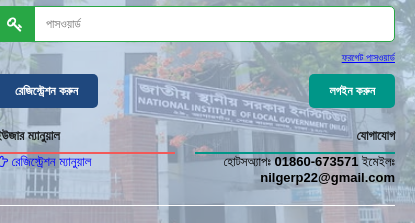
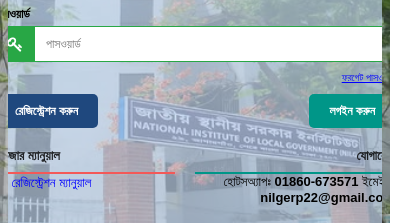
Before and after one commit to momotaakter/Myform, a plain HTML site: page index.html in a window 390 px wide. Shown: the part 220-443 px from the top of the page, 415 px wide, since content can reach past the window. Drawn offline with Linux system fonts and the light colour scheme.

Commit message:
responsive issue

```diff
--- a/css/index.css
+++ b/css/index.css
@@ -1,4 +1,8 @@
-body {
+
+*{
+overflow-y: hidden;
+}
+    body {
 
 
 
@@ -13,9 +17,10 @@ body {
 }
 .container {
     background: rgb(197 218 243 / 65%);
-    padding: 20px;
+    padding: 40px;
     border-radius: 10px;
     width: 400px;
+
 }
 /*.input-group {
     display: flex;
```
